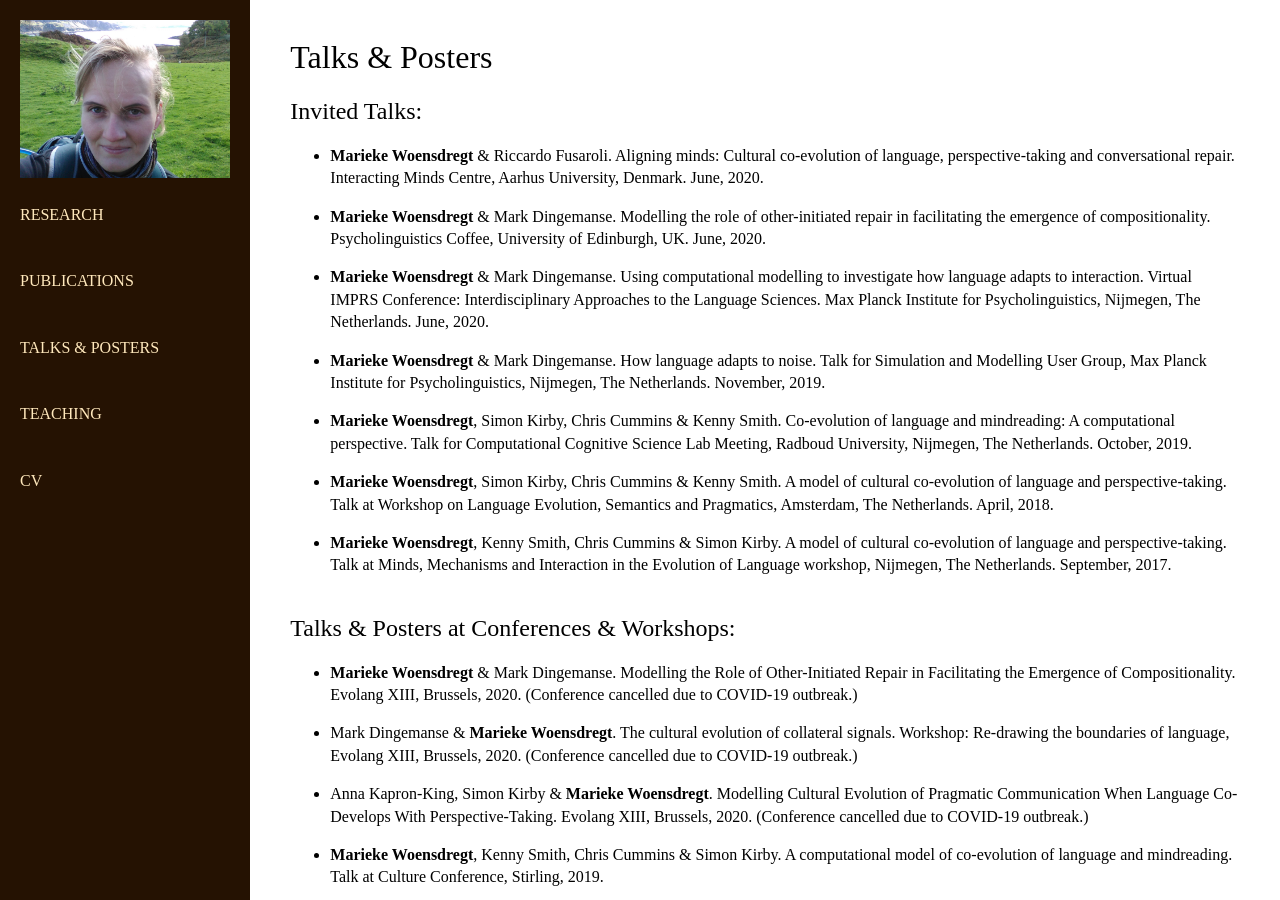
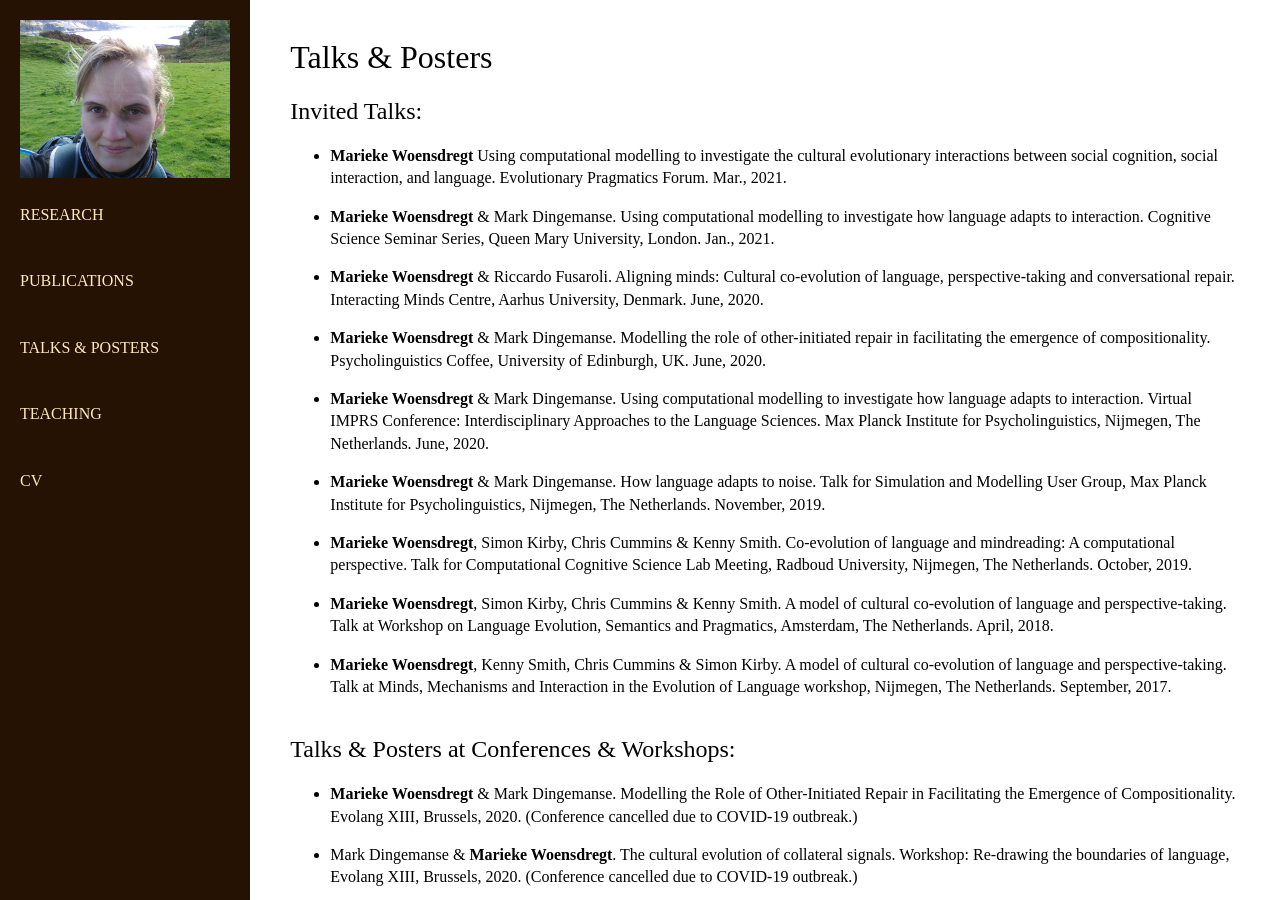
Before and after one commit to marieke-woensdregt/marieke-woensdregt.github.io, a Jekyll site: the page built from talks_n_posters/index.html, in a window 1280 px wide and 900 px high. Built offline with Jekyll 4.4.1, drawn with Linux system fonts in a browser that asks for light colours.

Commit message:
Update index.html

```diff
--- a/talks_n_posters/index.html
+++ b/talks_n_posters/index.html
@@ -7,7 +7,14 @@ title: talks_n_posters
 
 		<h2> Invited Talks: </h2>
 		<ul>
-
+			<li><p> <b>Marieke Woensdregt</b>
+				Using computational modelling to investigate the cultural evolutionary interactions between social cognition, social interaction, and language.
+				Evolutionary Pragmatics Forum.
+				Mar., 2021. </p></li>
+			<li><p> <b>Marieke Woensdregt</b> &amp; Mark Dingemanse.
+				Using computational modelling to investigate how language adapts to interaction.
+				Cognitive Science Seminar Series, Queen Mary University, London.
+				Jan., 2021. </p></li>
 			<li><p> <b>Marieke Woensdregt</b> &amp; Riccardo Fusaroli.
 				Aligning minds: Cultural co-evolution of language, perspective-taking and conversational repair.
 				Interacting Minds Centre, Aarhus University, Denmark.
```
